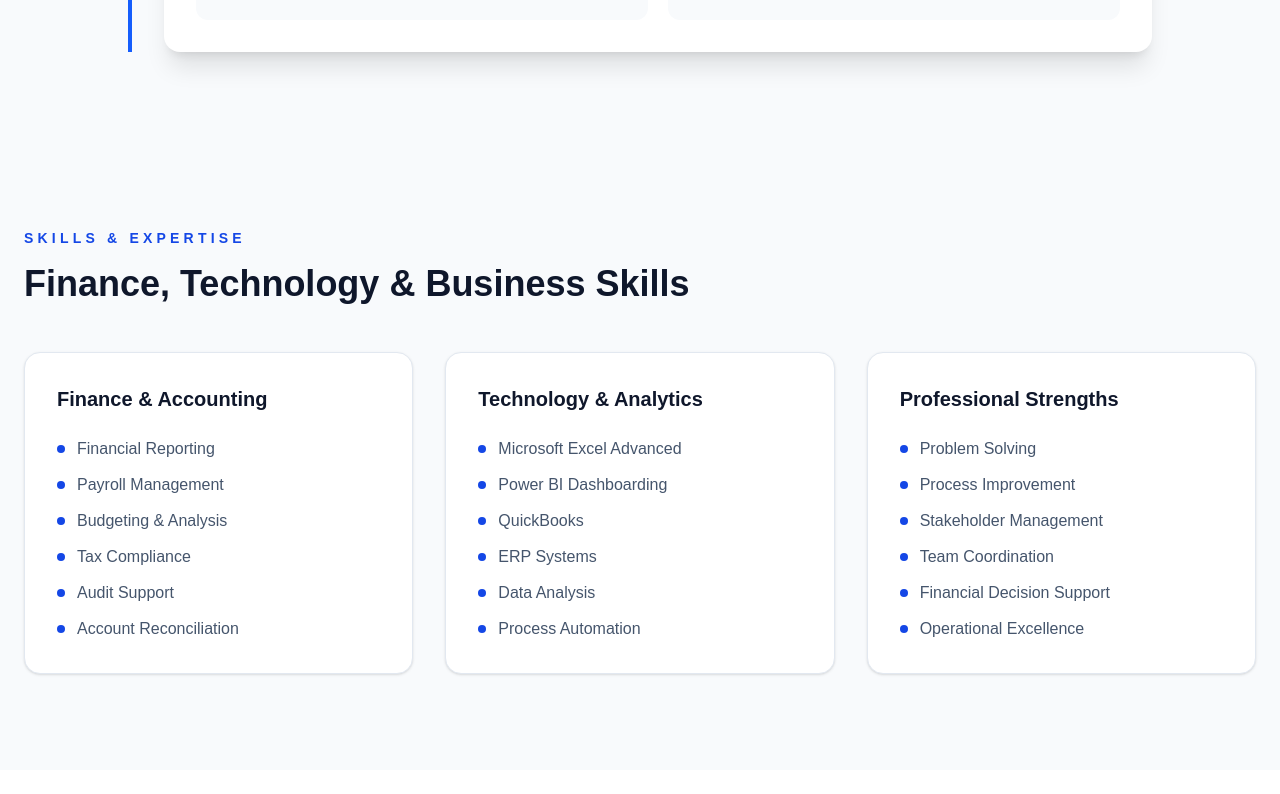
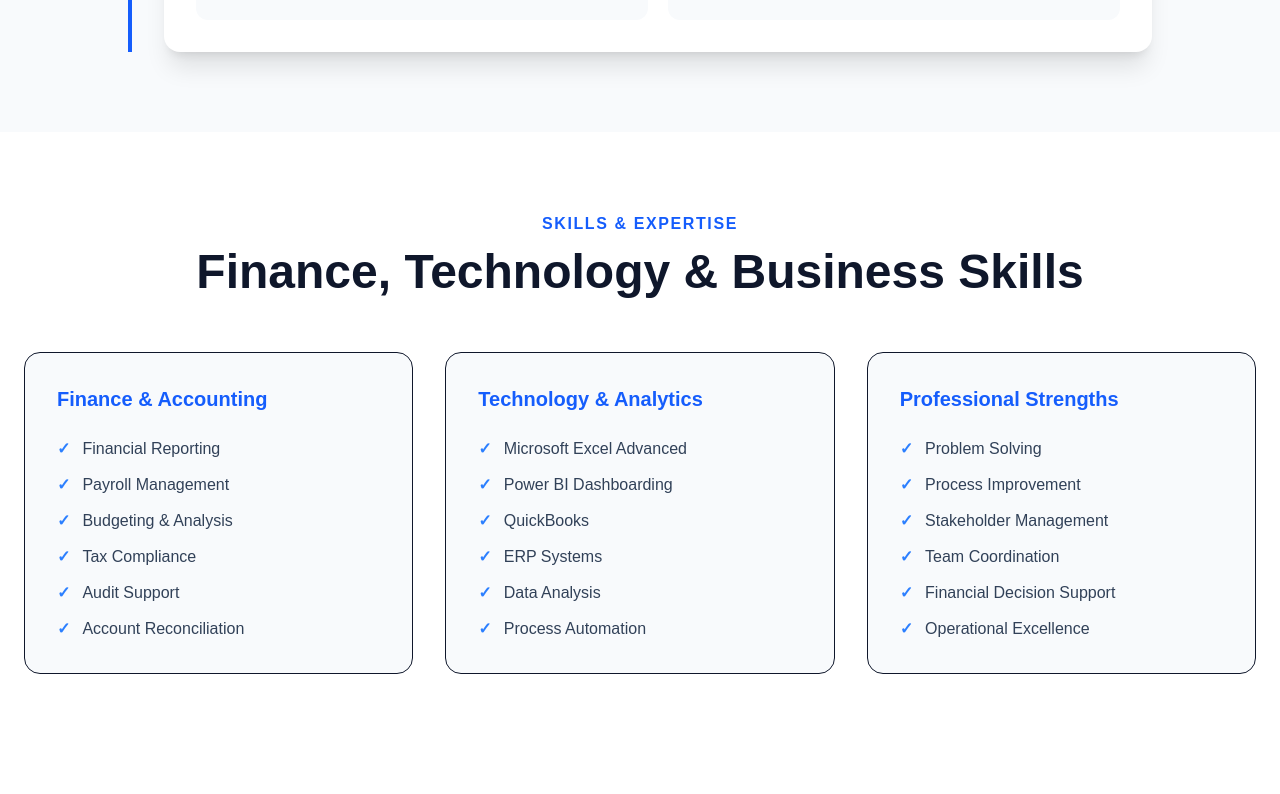
Before and after one commit to junaidraja8994-ai/acca-portfolio, a Next.js app: page / in a window 1280 px wide. Shown: the part 2926-3720 px from the top of the page. Built offline with nearby package versions, Linux system fonts and the light colour scheme.

Commit message:
Improve skills section design

```diff
--- a/components/Skills.tsx
+++ b/components/Skills.tsx
@@ -11,7 +11,6 @@ export default function Skills() {
                 "Account Reconciliation",
             ],
         },
-
         {
             title: "Technology & Analytics",
             skills: [
@@ -23,7 +22,6 @@ export default function Skills() {
                 "Process Automation",
             ],
         },
-
         {
             title: "Professional Strengths",
             skills: [
@@ -37,58 +35,82 @@ export default function Skills() {
         },
     ];
 
+    return (
+        <section className="bg-white py-20 text-slate-900">
 
-    return (
-        <section
-            id="skills"
-            className="bg-slate-50 py-24"
-        >
-            <div className="mx-auto max-w-7xl px-6">
+            <div className="container mx-auto px-6">
 
-                <div className="mb-12">
-                    <p className="text-sm font-semibold uppercase tracking-[0.3em] text-blue-700">
+                <div className="text-center mb-14">
+
+                    <p className="text-blue-600 font-semibold uppercase tracking-widest">
                         Skills & Expertise
                     </p>
 
-                    <h2 className="mt-4 text-4xl font-bold text-slate-900">
+                    <h2 className="text-3xl md:text-5xl font-bold mt-3">
                         Finance, Technology & Business Skills
                     </h2>
+
                 </div>
 
 
-                <div className="grid gap-8 lg:grid-cols-3">
+                <div className="grid md:grid-cols-3 gap-8">
 
-                    {skillGroups.map((group) => (
+                    {skillGroups.map((group, index) => (
+
                         <div
-                            key={group.title}
-                            className="rounded-2xl border border-slate-200 bg-white p-8 shadow-sm"
+                            key={index}
+                            className="
+                            bg-slate-50
+                            rounded-2xl
+                            p-8
+                            border
+                            hover:shadow-xl
+                            transition
+                            duration-300
+                            "
                         >
 
-                            <h3 className="text-xl font-bold text-slate-900">
+                            <h3 className="text-xl font-bold text-blue-600 mb-6">
                                 {group.title}
                             </h3>
 
 
-                            <ul className="mt-6 space-y-3">
+                            <div className="space-y-3">
 
-                                {group.skills.map((skill) => (
-                                    <li
-                                        key={skill}
-                                        className="flex items-center text-slate-600"
+                                {group.skills.map((skill, i) => (
+
+                                    <div
+                                        key={i}
+                                        className="
+                                        flex
+                                        items-center
+                                        gap-3
+                                        text-slate-700
+                                        "
                                     >
-                                        <span className="mr-3 h-2 w-2 rounded-full bg-blue-700"></span>
-                                        {skill}
-                                    </li>
+
+                                        <span className="text-blue-500 font-bold">
+                                            ✓
+                                        </span>
+
+                                        <span>
+                                            {skill}
+                                        </span>
+
+                                    </div>
+
                                 ))}
 
-                            </ul>
+                            </div>
 
                         </div>
+
                     ))}
 
                 </div>
 
             </div>
+
         </section>
     );
 }
```
